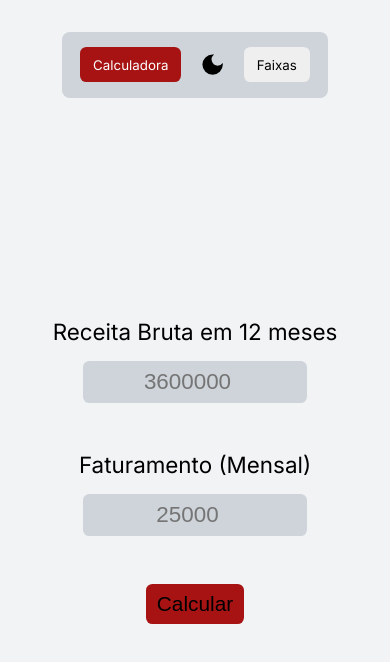
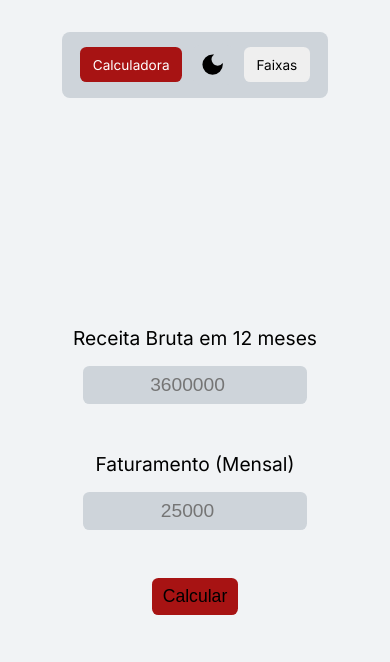
Before and after one commit to jonascsilva/tax-calculator, a Next.js app: page /calculator in a window 390 px wide. Shown: the top 662 px of the page. Built offline with nearby package versions, Linux system fonts and the light colour scheme.

Commit message:
update-resposividade

```diff
--- a/src/app/_header/styles.module.scss
+++ b/src/app/_header/styles.module.scss
@@ -1,7 +1,7 @@
 @use '@/styles/variables' as vars;
 
 .header {
-  padding: 2rem 2rem 0rem 2rem;
+  padding: 2rem 2rem 0em 2rem;
   display: flex;
   align-items: center;
   flex-direction: column;
@@ -52,3 +52,9 @@
     }
   }
 }
+
+@media screen and (max-width: 580px) {
+  .button {
+  font-size: 0.85rem;
+  }
+}
--- a/src/app/brackets/_tables/_table/index.module.scss
+++ b/src/app/brackets/_tables/_table/index.module.scss
@@ -43,3 +43,9 @@
     font-family: inherit;
   }
 }
+
+@media screen and (max-width: 580px) {
+  .root {
+    font-size: 1.1rem;
+  }
+}
--- a/src/app/brackets/styles.module.scss
+++ b/src/app/brackets/styles.module.scss
@@ -19,6 +19,12 @@
 
   div {
     position: relative;
+
+    @media screen and (max-width: 580px) {
+      tr {
+        font-size: 1.1rem;
+      }
+    }
 
     table {
       width: 100%;
--- a/src/app/calculator/_form/_form-button/styles.module.scss
+++ b/src/app/calculator/_form/_form-button/styles.module.scss
@@ -6,3 +6,9 @@
   background-color: rgb(167, 19, 19);
   font-size: 1.3rem;
 }
+
+@media screen and (max-width: 580px) {
+  .button {
+  font-size: 1.1rem;
+  }
+}
--- a/src/app/calculator/_form/_form-field/styles.module.scss
+++ b/src/app/calculator/_form/_form-field/styles.module.scss
@@ -22,3 +22,15 @@
   font-size: 0.85rem;
   color: rgb(206, 20, 20);
 }
+
+@media screen and (max-width: 580px) {
+  .root {
+  font-size: 1.2rem;
+  }
+  .input{
+  font-size: 1.2rem;
+  }
+  .error{
+  font-size: 1.2rem;
+  }
+}
```
